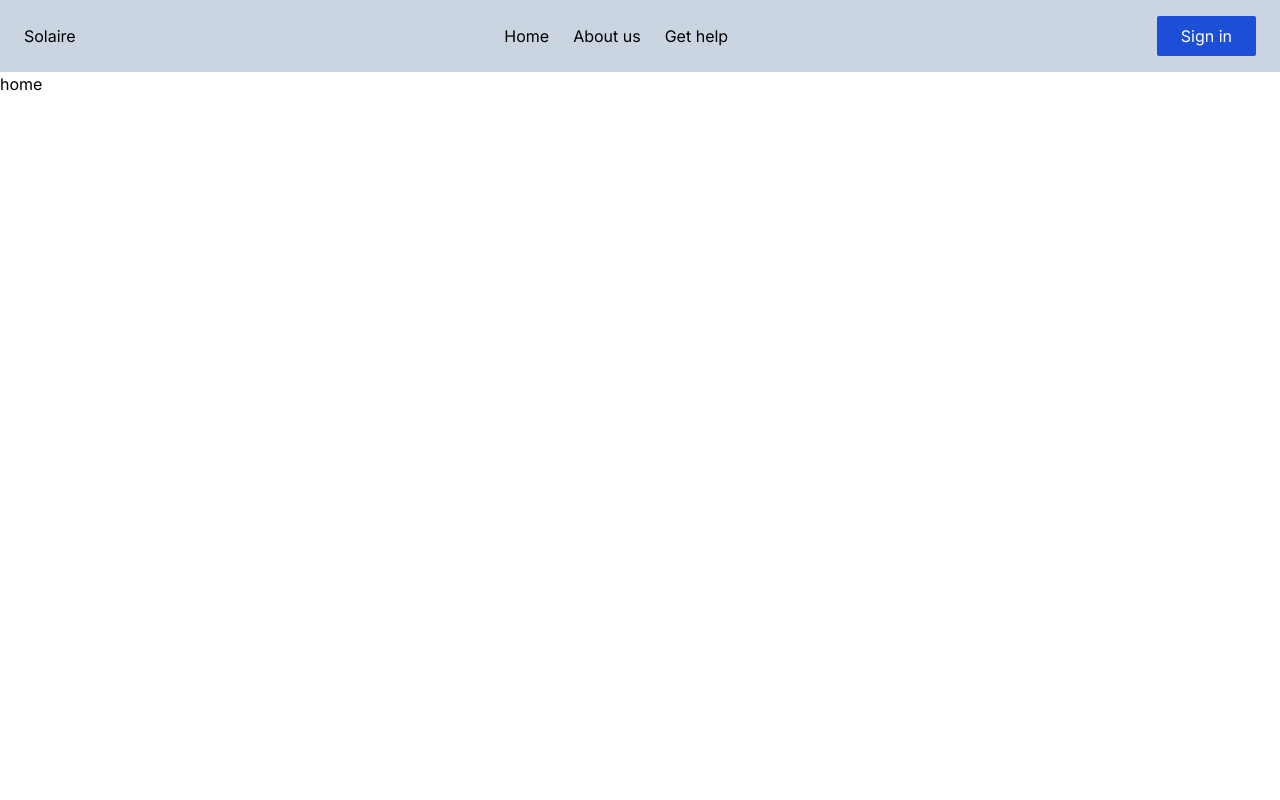
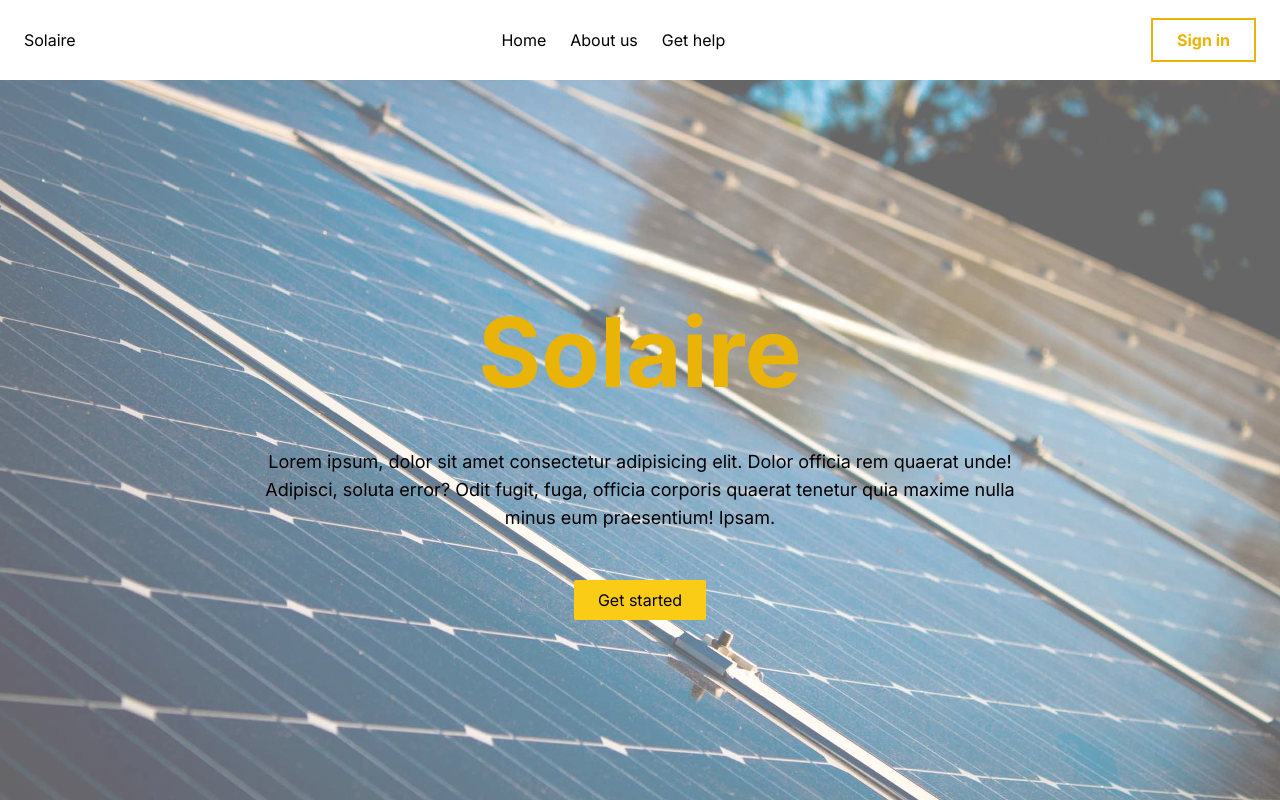
Before and after one commit to IssamKharbache/Solaire, a Next.js app: page / in a window 1280 px wide. Built offline with nearby package versions, Linux system fonts and the light colour scheme.

Commit message:
adding landing page

```diff
--- a/app/page.jsx
+++ b/app/page.jsx
@@ -1,3 +1,36 @@
+import Button from "@/components/rootComponents/Button";
+import Image from "next/image";
+
 export default function Home() {
-  return <main>home</main>;
+  return (
+    <main className=" bg-bg-main">
+      <div className="bg-black opacity-60 relative">
+        <Image
+          src="/home/panneax.jpg"
+          width={2500}
+          height={1500}
+          quality={80}
+          alt="background image"
+          className="w-full h-[calc(100vh-80px)] object-cover absolute"
+        />
+      </div>
+      <div className="flex items-center justify-center relative ">
+        <div className="flex flex-col gap-8 mt-56 mx-auto">
+          <h1 className="font-bold text-8xl text-center mb-4 text-yellow-500">
+            Solaire
+          </h1>
+          <p className="text-lg text-center w-[750px]">
+            Lorem ipsum, dolor sit amet consectetur adipisicing elit. Dolor
+            officia rem quaerat unde! Adipisci, soluta error? Odit fugit, fuga,
+            officia corporis quaerat tenetur quia maxime nulla minus eum
+            praesentium! Ipsam.
+          </p>
+          <Button
+            label="Get started"
+            cn="bg-yellow-400 hover:bg-yellow-500 mt-4 mx-auto flex items-center"
+          />
+        </div>
+      </div>
+    </main>
+  );
 }
--- a/components/header/NavBar.jsx
+++ b/components/header/NavBar.jsx
@@ -1,10 +1,11 @@
 import React from "react";
 import Button from "../rootComponents/Button";
 import Link from "next/link";
+import BorderButton from "../rootComponents/BorderButton";
 
 const NavBar = () => {
   return (
-    <div className="flex justify-between items-center px-6 py-4 bg-slate-300">
+    <div className="flex justify-between items-center px-6 py-4 h-20 bg-white">
       <div className="">Solaire</div>
       <div className="flex items-center gap-6">
         <Link href="/">Home</Link>
@@ -12,7 +13,7 @@ const NavBar = () => {
         <Link href="/get-help">Get help</Link>
       </div>
       <div className="">
-        <Button cn="bg-blue-700 hover:bg-blue-900 text-white" label="Sign in" />
+        <BorderButton label="Sign in" />
       </div>
     </div>
   );
--- /dev/null
+++ b/components/rootComponents/BorderButton.jsx
@@ -0,0 +1,15 @@
+import React from "react";
+
+const BorderButton = ({ label, cn }) => {
+  return (
+    <button
+      className={
+        "border-2 border-yellow-500  text-yellow-500 hover:bg-yellow-500 hover:text-black duration-200 font-bold py-2 px-6"
+      }
+    >
+      {label}
+    </button>
+  );
+};
+
+export default BorderButton;
--- a/tailwind.config.js
+++ b/tailwind.config.js
@@ -11,6 +11,7 @@ module.exports = {
         "gradient-radial": "radial-gradient(var(--tw-gradient-stops))",
         "gradient-conic":
           "conic-gradient(from 180deg at 50% 50%, var(--tw-gradient-stops))",
+        "bg-main": "/home/backgroundsolaire.jpg",
       },
     },
   },
```
Also changed, not shown: public/home/panneax.jpg (added).
